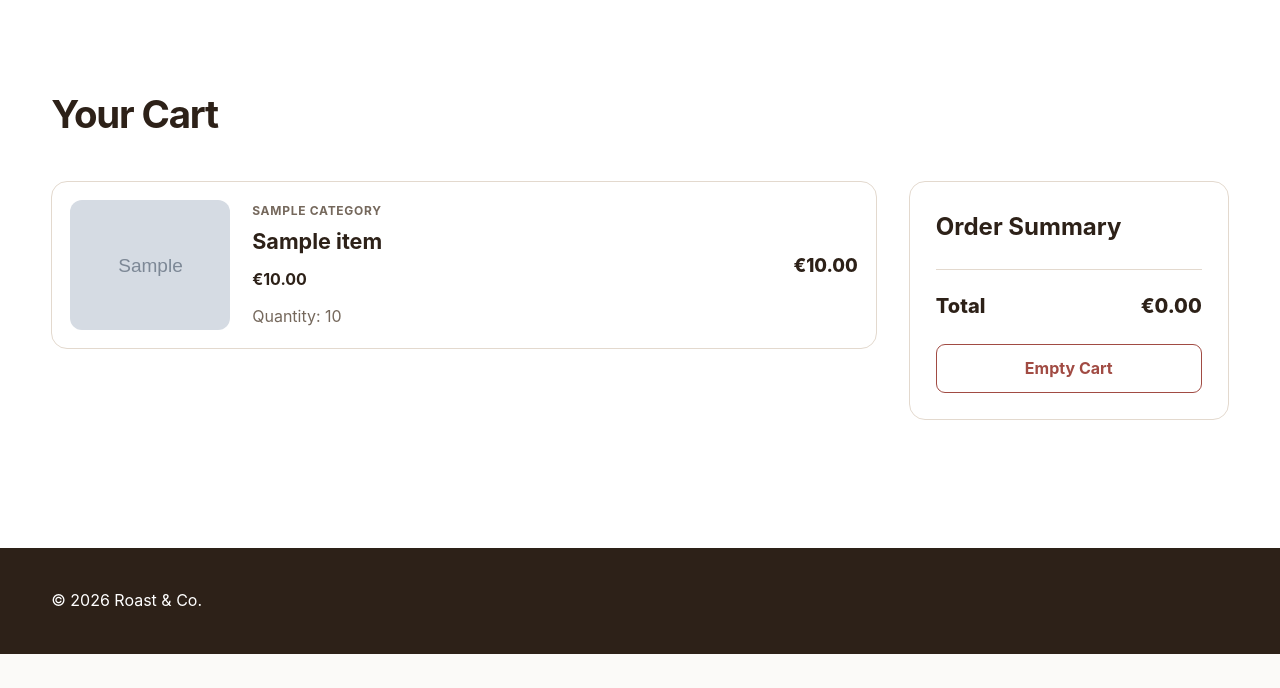
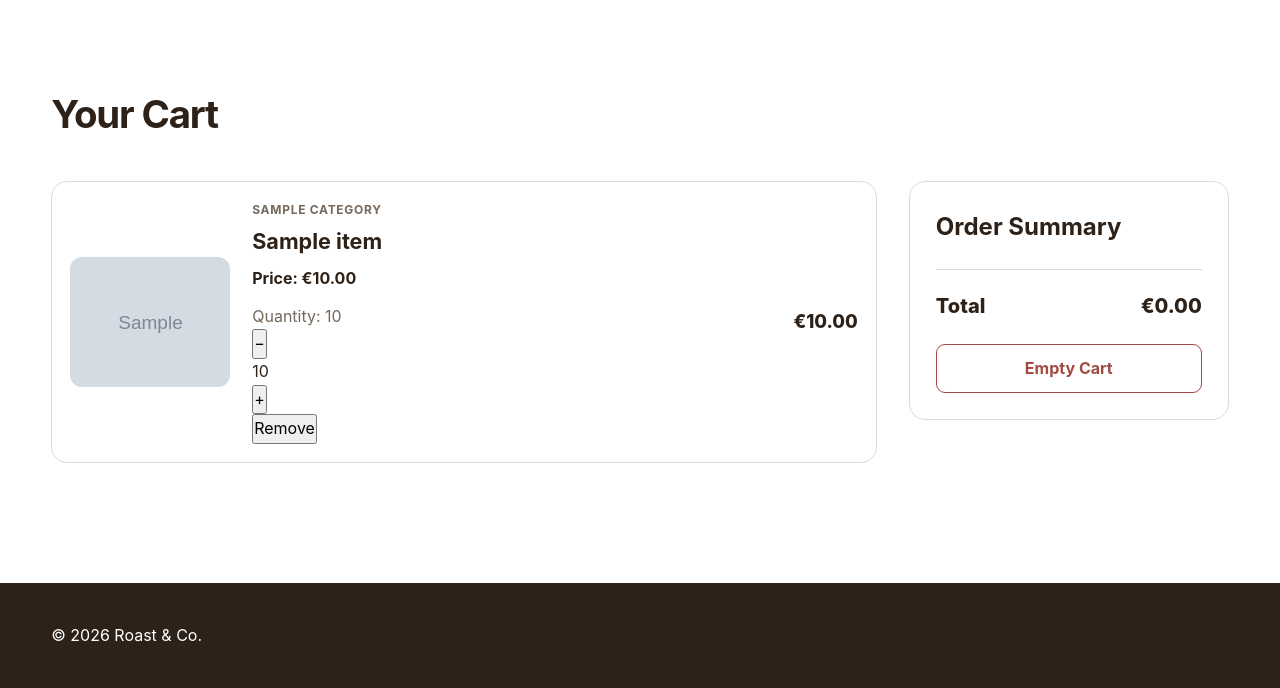
Before and after one commit to kisshere69/devops-project-e-commerce, a Flask app: template app/templates/cart.html in a window 1280 px wide. Shown: the part 178-866 px from the top of the page. Before the commit the page ends 832 px from the top, so only its background shows below. Run offline with Flask 3, Linux system fonts and the light colour scheme; the template is opened without the code that fills it: most values are stand-ins (such as "Sample title", 1, 10 or a date in 2020); grey boxes marked "Sample" are stand-in pictures.

Commit message:
Configured item complete removal, increase, and decrease

```diff
--- a/app/templates/cart.html
+++ b/app/templates/cart.html
@@ -44,12 +44,71 @@ Roast & Co. | Cart
                         </h3>
 
                         <div class="cart-item-price">
-                            €{{ "%.2f"|format(item.price) }}
+                            Price: €{{ "%.2f"|format(item.price) }}
                         </div>
+
 
                         <div class="cart-item-quantity">
                             Quantity: {{ item.quantity }}
                         </div>
+
+
+                        <div class="quantity-controls">
+
+                            <form
+                                action="{{ url_for(
+                                    'decrease_cart_product',
+                                    product_id=item.product_id
+                                ) }}"
+                                method="POST"
+                            >
+                                <button
+                                    class="quantity-button"
+                                    type="submit"
+                                >
+                                    −
+                                </button>
+                            </form>
+
+
+                            <span class="quantity-value">
+                                {{ item.quantity }}
+                            </span>
+
+
+                            <form
+                                action="{{ url_for(
+                                    'increase_cart_product',
+                                    product_id=item.product_id
+                                ) }}"
+                                method="POST"
+                            >
+                                <button
+                                    class="quantity-button"
+                                    type="submit"
+                                >
+                                    +
+                                </button>
+                            </form>
+
+                        </div>
+
+
+                        <form
+                            action="{{ url_for(
+                                'remove_cart_product',
+                                product_id=item.product_id
+                            ) }}"
+                            method="POST"
+                            class="remove-item-form"
+                        >
+                            <button
+                                class="remove-item-button"
+                                type="submit"
+                            >
+                                Remove
+                            </button>
+                        </form>
 
                     </div>
 
```
